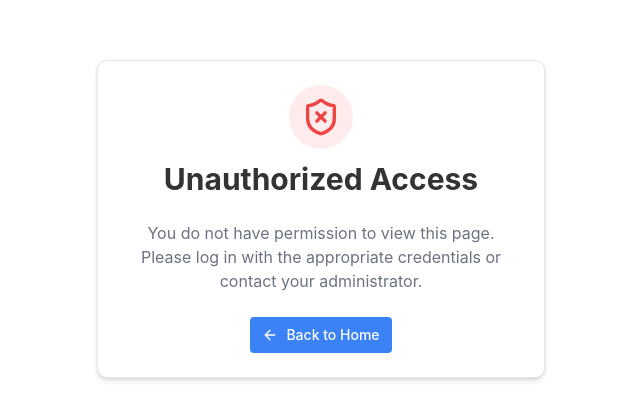
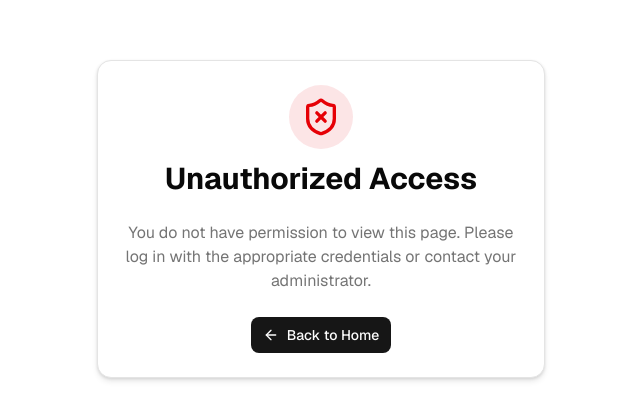
Before and after one commit to bry-ly/Culm-LMS, a Next.js app: page /not-admin in a window 1280 px wide. Shown: the part 181-600 px from the top of the page, without its empty margins (319-959 px from the left). Built offline with nearby package versions, Linux system fonts and the light colour scheme.

Commit message:
feat: update color variables in globals.css for improved theming and consistency

```diff
--- a/app/globals.css
+++ b/app/globals.css
@@ -5,110 +5,96 @@
 
 :root {
     --background: oklch(1 0 0);
-    --foreground: oklch(0.3211 0 0);
+    --foreground: oklch(0.14 0 0);
     --card: oklch(1 0 0);
-    --card-foreground: oklch(0.3211 0 0);
+    --card-foreground: oklch(0.14 0 0);
     --popover: oklch(1 0 0);
-    --popover-foreground: oklch(0.3211 0 0);
-    --primary: oklch(0.6231 0.188 259.8145);
-    --primary-foreground: oklch(1 0 0);
-    --secondary: oklch(0.967 0.0029 264.5419);
-    --secondary-foreground: oklch(0.4461 0.0263 256.8018);
-    --muted: oklch(0.9846 0.0017 247.8389);
-    --muted-foreground: oklch(0.551 0.0234 264.3637);
-    --accent: oklch(0.9514 0.025 236.8242);
-    --accent-foreground: oklch(0.3791 0.1378 265.5222);
-    --destructive: oklch(0.6368 0.2078 25.3313);
-    --destructive-foreground: oklch(1 0 0);
-    --border: oklch(0.9276 0.0058 264.5313);
-    --input: oklch(0.9276 0.0058 264.5313);
-    --ring: oklch(0.6231 0.188 259.8145);
-    --chart-1: oklch(0.6231 0.188 259.8145);
-    --chart-2: oklch(0.5461 0.2152 262.8809);
-    --chart-3: oklch(0.4882 0.2172 264.3763);
-    --chart-4: oklch(0.4244 0.1809 265.6377);
-    --chart-5: oklch(0.3791 0.1378 265.5222);
-    --sidebar: oklch(0.9846 0.0017 247.8389);
-    --sidebar-foreground: oklch(0.3211 0 0);
-    --sidebar-primary: oklch(0.6231 0.188 259.8145);
-    --sidebar-primary-foreground: oklch(1 0 0);
-    --sidebar-accent: oklch(0.9514 0.025 236.8242);
-    --sidebar-accent-foreground: oklch(0.3791 0.1378 265.5222);
-    --sidebar-border: oklch(0.9276 0.0058 264.5313);
-    --sidebar-ring: oklch(0.6231 0.188 259.8145);
-    --font-sans: Inter, sans-serif;
-    --font-serif: Source Serif 4, serif;
-    --font-mono: JetBrains Mono, monospace;
-    --radius: 0.375rem;
-    --shadow-x: 0;
-    --shadow-y: 1px;
-    --shadow-blur: 3px;
-    --shadow-spread: 0px;
-    --shadow-opacity: 0.1;
-    --shadow-color: oklch(0 0 0);
-    --shadow-2xs: 0 1px 3px 0px hsl(0 0% 0% / 0.05);
-    --shadow-xs: 0 1px 3px 0px hsl(0 0% 0% / 0.05);
-    --shadow-sm: 0 1px 3px 0px hsl(0 0% 0% / 0.1), 0 1px 2px -1px hsl(0 0% 0% / 0.1);
-    --shadow: 0 1px 3px 0px hsl(0 0% 0% / 0.1), 0 1px 2px -1px hsl(0 0% 0% / 0.1);
-    --shadow-md: 0 1px 3px 0px hsl(0 0% 0% / 0.1), 0 2px 4px -1px hsl(0 0% 0% / 0.1);
-    --shadow-lg: 0 1px 3px 0px hsl(0 0% 0% / 0.1), 0 4px 6px -1px hsl(0 0% 0% / 0.1);
-    --shadow-xl: 0 1px 3px 0px hsl(0 0% 0% / 0.1), 0 8px 10px -1px hsl(0 0% 0% / 0.1);
-    --shadow-2xl: 0 1px 3px 0px hsl(0 0% 0% / 0.25);
-    --tracking-normal: 0em;
-    --spacing: 0.25rem;
+    --popover-foreground: oklch(0.14 0 0);
+    --primary: oklch(0.2 0 0);
+    --primary-foreground: oklch(0.99 0 0);
+    --secondary: oklch(0.97 0 0);
+    --secondary-foreground: oklch(0.2 0 0);
+    --muted: oklch(0.97 0 0);
+    --muted-foreground: oklch(0.56 0 0);
+    --accent: oklch(0.97 0 0);
+    --accent-foreground: oklch(0.2 0 0);
+    --destructive: oklch(0.58 0.24 28.48);
+    --border: oklch(0.92 0 0);
+    --input: oklch(0.92 0 0);
+    --ring: oklch(0.71 0 0);
+    --chart-1: oklch(0.65 0.22 36.85);
+    --chart-2: oklch(0.6 0.11 184.15);
+    --chart-3: oklch(0.4 0.07 227.18);
+    --chart-4: oklch(0.83 0.17 81.03);
+    --chart-5: oklch(0.77 0.17 65.36);
+    --sidebar: oklch(0.99 0 0);
+    --sidebar-foreground: oklch(0.14 0 0);
+    --sidebar-primary: oklch(0.2 0 0);
+    --sidebar-primary-foreground: oklch(0.99 0 0);
+    --sidebar-accent: oklch(0.97 0 0);
+    --sidebar-accent-foreground: oklch(0.2 0 0);
+    --sidebar-border: oklch(0.92 0 0);
+    --sidebar-ring: oklch(0.708 0 0);
+
+    --font-sans:
+        "Geist", "Geist Fallback", ui-sans-serif, system-ui, -apple-system, BlinkMacSystemFont, "Segoe UI", Roboto, "Helvetica Neue", Arial, "Noto Sans", sans-serif, "Apple Color Emoji", "Segoe UI Emoji",
+        "Segoe UI Symbol", "Noto Color Emoji";
+    --font-serif: "Geist", "Geist Fallback", ui-serif, Georgia, Cambria, "Times New Roman", Times, serif;
+    --font-mono: "Geist Mono", "Geist Mono Fallback", ui-monospace, SFMono-Regular, Menlo, Monaco, Consolas, "Liberation Mono", "Courier New", monospace;
+
+    --radius: 0.625rem;
+
+    --shadow-2xs: 0 1px 3px 0px oklch(0 0 0 / 0.05);
+    --shadow-xs: 0 1px 3px 0px oklch(0 0 0 / 0.05);
+    --shadow-sm: 0 1px 3px 0px oklch(0 0 0 / 0.1), 0 1px 2px -1px oklch(0 0 0 / 0.1);
+    --shadow: 0 1px 3px 0px oklch(0 0 0 / 0.1), 0 1px 2px -1px oklch(0 0 0 / 0.1);
+    --shadow-md: 0 1px 3px 0px oklch(0 0 0 / 0.1), 0 2px 4px -1px oklch(0 0 0 / 0.1);
+    --shadow-lg: 0 1px 3px 0px oklch(0 0 0 / 0.1), 0 4px 6px -1px oklch(0 0 0 / 0.1);
+    --shadow-xl: 0 1px 3px 0px oklch(0 0 0 / 0.1), 0 8px 10px -1px oklch(0 0 0 / 0.1);
+    --shadow-2xl: 0 1px 3px 0px oklch(0 0 0 / 0.25);
 }
 
 .dark {
-    --background: oklch(0.2046 0 0);
-    --foreground: oklch(0.9219 0 0);
-    --card: oklch(0.2686 0 0);
-    --card-foreground: oklch(0.9219 0 0);
-    --popover: oklch(0.2686 0 0);
-    --popover-foreground: oklch(0.9219 0 0);
-    --primary: oklch(0.6231 0.188 259.8145);
-    --primary-foreground: oklch(1 0 0);
-    --secondary: oklch(0.2686 0 0);
-    --secondary-foreground: oklch(0.9219 0 0);
-    --muted: oklch(0.2393 0 0);
-    --muted-foreground: oklch(0.7155 0 0);
-    --accent: oklch(0.3791 0.1378 265.5222);
-    --accent-foreground: oklch(0.8823 0.0571 254.1284);
-    --destructive: oklch(0.6368 0.2078 25.3313);
-    --destructive-foreground: oklch(1 0 0);
-    --border: oklch(0.3715 0 0);
-    --input: oklch(0.3715 0 0);
-    --ring: oklch(0.6231 0.188 259.8145);
-    --chart-1: oklch(0.7137 0.1434 254.624);
-    --chart-2: oklch(0.6231 0.188 259.8145);
-    --chart-3: oklch(0.5461 0.2152 262.8809);
-    --chart-4: oklch(0.4882 0.2172 264.3763);
-    --chart-5: oklch(0.4244 0.1809 265.6377);
-    --sidebar: oklch(0.2046 0 0);
-    --sidebar-foreground: oklch(0.9219 0 0);
-    --sidebar-primary: oklch(0.6231 0.188 259.8145);
-    --sidebar-primary-foreground: oklch(1 0 0);
-    --sidebar-accent: oklch(0.3791 0.1378 265.5222);
-    --sidebar-accent-foreground: oklch(0.8823 0.0571 254.1284);
-    --sidebar-border: oklch(0.3715 0 0);
-    --sidebar-ring: oklch(0.6231 0.188 259.8145);
-    --font-sans: Inter, sans-serif;
-    --font-serif: Source Serif 4, serif;
-    --font-mono: JetBrains Mono, monospace;
-    --radius: 0.375rem;
-    --shadow-x: 0;
-    --shadow-y: 1px;
-    --shadow-blur: 3px;
-    --shadow-spread: 0px;
-    --shadow-opacity: 0.1;
-    --shadow-color: oklch(0 0 0);
-    --shadow-2xs: 0 1px 3px 0px hsl(0 0% 0% / 0.05);
-    --shadow-xs: 0 1px 3px 0px hsl(0 0% 0% / 0.05);
-    --shadow-sm: 0 1px 3px 0px hsl(0 0% 0% / 0.1), 0 1px 2px -1px hsl(0 0% 0% / 0.1);
-    --shadow: 0 1px 3px 0px hsl(0 0% 0% / 0.1), 0 1px 2px -1px hsl(0 0% 0% / 0.1);
-    --shadow-md: 0 1px 3px 0px hsl(0 0% 0% / 0.1), 0 2px 4px -1px hsl(0 0% 0% / 0.1);
-    --shadow-lg: 0 1px 3px 0px hsl(0 0% 0% / 0.1), 0 4px 6px -1px hsl(0 0% 0% / 0.1);
-    --shadow-xl: 0 1px 3px 0px hsl(0 0% 0% / 0.1), 0 8px 10px -1px hsl(0 0% 0% / 0.1);
-    --shadow-2xl: 0 1px 3px 0px hsl(0 0% 0% / 0.25);
+    --background: oklch(0.14 0 0);
+    --foreground: oklch(0.99 0 0);
+    --card: oklch(0.2 0 0);
+    --card-foreground: oklch(0.99 0 0);
+    --popover: oklch(0.2 0 0);
+    --popover-foreground: oklch(0.99 0 0);
+    --primary: oklch(0.92 0 0);
+    --primary-foreground: oklch(0.2 0 0);
+    --secondary: oklch(0.27 0 0);
+    --secondary-foreground: oklch(0.99 0 0);
+    --muted: oklch(0.27 0 0);
+    --muted-foreground: oklch(0.71 0 0);
+    --accent: oklch(0.27 0 0);
+    --accent-foreground: oklch(0.99 0 0);
+    --destructive: oklch(0.7 0.19 22.23);
+    --border: oklch(1 0 0 / 10%);
+    --input: oklch(1 0 0 / 15%);
+    --ring: oklch(0.56 0 0);
+    --chart-1: oklch(0.49 0.24 264.4);
+    --chart-2: oklch(0.7 0.16 160.43);
+    --chart-3: oklch(0.77 0.17 65.36);
+    --chart-4: oklch(0.62 0.26 305.32);
+    --chart-5: oklch(0.64 0.25 16.51);
+    --sidebar: oklch(0.2 0 0);
+    --sidebar-foreground: oklch(0.99 0 0);
+    --sidebar-primary: oklch(0.49 0.24 264.4);
+    --sidebar-primary-foreground: oklch(0.99 0 0);
+    --sidebar-accent: oklch(0.27 0 0);
+    --sidebar-accent-foreground: oklch(0.99 0 0);
+    --sidebar-border: oklch(1 0 0 / 10%);
+    --sidebar-ring: oklch(0.56 0 0);
+
+    --shadow-2xs: 0 1px 3px 0px oklch(0 0 0 / 0.05);
+    --shadow-xs: 0 1px 3px 0px oklch(0 0 0 / 0.05);
+    --shadow-sm: 0 1px 3px 0px oklch(0 0 0 / 0.1), 0 1px 2px -1px oklch(0 0 0 / 0.1);
+    --shadow: 0 1px 3px 0px oklch(0 0 0 / 0.1), 0 1px 2px -1px oklch(0 0 0 / 0.1);
+    --shadow-md: 0 1px 3px 0px oklch(0 0 0 / 0.1), 0 2px 4px -1px oklch(0 0 0 / 0.1);
+    --shadow-lg: 0 1px 3px 0px oklch(0 0 0 / 0.1), 0 4px 6px -1px oklch(0 0 0 / 0.1);
+    --shadow-xl: 0 1px 3px 0px oklch(0 0 0 / 0.1), 0 8px 10px -1px oklch(0 0 0 / 0.1);
+    --shadow-2xl: 0 1px 3px 0px oklch(0 0 0 / 0.25);
 }
 
 @theme inline {
@@ -127,7 +113,6 @@
     --color-accent: var(--accent);
     --color-accent-foreground: var(--accent-foreground);
     --color-destructive: var(--destructive);
-    --color-destructive-foreground: var(--destructive-foreground);
     --color-border: var(--border);
     --color-input: var(--input);
     --color-ring: var(--ring);
```
